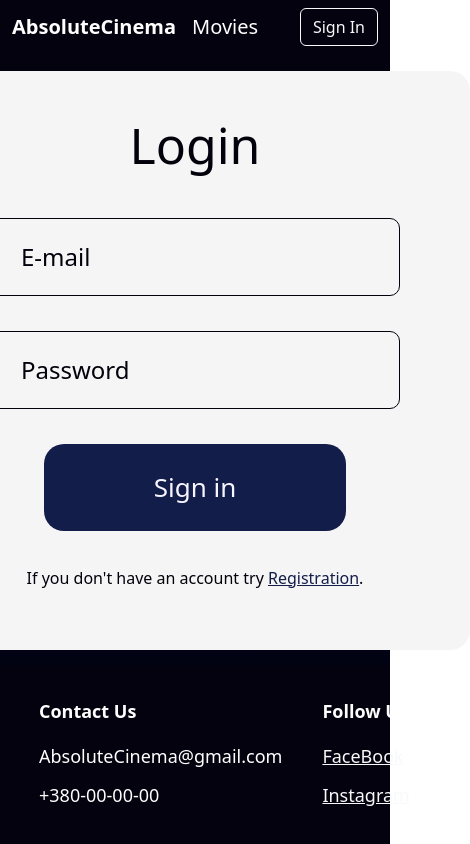
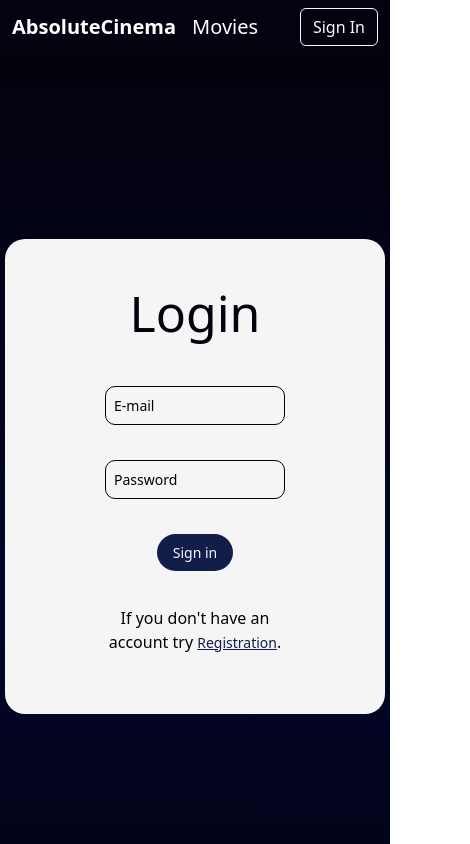
Before and after one commit to Farus256/AbsoluteCinema_Frontend, a React (Vite) app: page /signin in a window 390 px wide. Shown: the top 844 px of the page, 470 px wide, since content can reach past the window. Built offline with nearby package versions, Linux system fonts and the light colour scheme.

Commit message:
add responsiveness to styles

```diff
--- a/package.json
+++ b/package.json
@@ -15,7 +15,7 @@
     "react": "^18.3.1",
     "react-dom": "^18.3.1",
     "react-router-dom": "^7.1.3",
-    "swiper": "^11.2.1"
+    "swiper": "^11.2.3"
   },
   "devDependencies": {
     "@eslint/js": "^9.17.0",
@@ -27,6 +27,6 @@
     "eslint-plugin-react-hooks": "^5.0.0",
     "eslint-plugin-react-refresh": "^0.4.16",
     "globals": "^15.14.0",
-    "vite": "^6.0.5"
+    "vite": "^6.1.0"
   }
 }
--- a/src/components/MoviePageComponents/MovieInfo/MovieInfo.module.css
+++ b/src/components/MoviePageComponents/MovieInfo/MovieInfo.module.css
@@ -5,8 +5,37 @@
 }
 
 .description {
-    font-size: 20px;
+    flex: 1;
+    font-size: 18px;
     display: flex;
     flex-direction: column;
     gap: 6px;
+    max-width: 800px;
+    word-wrap: break-word;
+    overflow-wrap: break-word;
+    white-space: normal;
+    padding: 20px;
 }
+
+.description span {
+    display: block;
+    text-overflow: ellipsis;
+    overflow: hidden;
+    max-width: 100%;
+    white-space: normal;
+    word-break: break-word;
+}
+
+
+@media (max-width: 768px) {
+    .img {
+        width: 100%;
+        height: auto;
+    }
+
+    .description {
+        font-size: 16px;
+        max-width: 100%;
+        padding: 10px;
+    }
+}
--- a/src/components/MoviePageComponents/SessionSchedule/SessionSchedule.module.css
+++ b/src/components/MoviePageComponents/SessionSchedule/SessionSchedule.module.css
@@ -6,6 +6,8 @@
     overflow: hidden;
     color: var(--text-color-1);
     text-align: center;
+    max-width: 600px;
+    margin: 0 auto;
 }
 
 .schedule_date,
@@ -25,7 +27,7 @@
 }
 
 .session_time{
-    font-size: 36px;
+    font-size: 24px;
     display: inline-block;
     background-color: var(--time-color);
     padding: 2px 40px;
@@ -44,3 +46,14 @@
     width: 100%;
     padding: 4px 0;
 }
+
+@media (max-width: 600px) {
+    .sessions_container {
+        grid-template-columns: 1fr;
+    }
+
+    .session_time {
+        font-size: 20px;
+        padding: 8px 16px;
+    }
+}
--- a/src/components/SharedComponents/Button/Button.module.css
+++ b/src/components/SharedComponents/Button/Button.module.css
@@ -10,3 +10,17 @@
     width: auto;
     flex-shrink: 0;
 }
+
+@media (max-width: 1024px) {
+    .btn {
+        padding: 10px 18px;
+        font-size: 14px;
+    }
+}
+
+@media (max-width: 480px) {
+    .btn {
+        padding: 8px 16px;
+        font-size: 14px;
+    }
+}
--- a/src/components/SharedComponents/Input/Input.module.css
+++ b/src/components/SharedComponents/Input/Input.module.css
@@ -13,3 +13,17 @@
     color: #03010B;
     font-weight: 300;
 }
+
+@media (max-width: 1024px) {
+    .input {
+        padding: 10px;
+        font-size: 14px;
+    }
+}
+
+@media (max-width: 480px) {
+    .input {
+        padding: 8px;
+        font-size: 14px;
+    }
+}
--- a/src/layout/stylemodules/Footer.module.css
+++ b/src/layout/stylemodules/Footer.module.css
@@ -4,3 +4,11 @@ footer {
     display: flex;
     gap: 40px;
 }
+
+@media (max-width: 768px) {
+    footer {
+        flex-direction: column;
+        text-align: center;
+        gap: 20px;
+    }
+}
--- a/src/layout/stylemodules/Header.module.css
+++ b/src/layout/stylemodules/Header.module.css
@@ -2,3 +2,18 @@
     background-color: #04020E;
     flex: 0;
 }
+
+
+@media (max-width: 600px) {
+    .container-fluid {
+        flex-direction: column;
+        align-items: center;
+        text-align: center;
+        gap: 15px;
+    }
+
+    .btn {
+        width: 100%;
+        max-width: 200px;
+    }
+}
--- a/src/pages/Common/MoviePage/styles/MoviePage.module.css
+++ b/src/pages/Common/MoviePage/styles/MoviePage.module.css
@@ -1,7 +1,46 @@
+.wrapper {
+    max-width: 1200px;
+    margin: 0 auto;
+    padding: 20px;
+    display: flex;
+    flex-direction: column;
+    gap: 20px;
+  }
+
 .movieinfo{
-    display: grid;
+    display: flex;
+    justify-content: space-between;
+    align-items: flex-start;
+    gap: 20px;
     color: black;
-    grid-template-columns: repeat(3, minmax(200px,1fr)); /* Creates three equal columns */
-    gap: 35px; /* Sets the gap between columns */
+    grid-template-columns: repeat(3, minmax(200px,1fr));
     align-items: start;
 }
+
+
+  .movieinfo > :first-child {
+    flex: 2;
+    min-width: 300px;
+  }
+
+
+  .movie-trailer {
+    width: 100%;
+    text-align: center;
+  }
+
+  @media (max-width: 1024px) {
+    .movieinfo {
+      flex-direction: column;
+      align-items: center;
+    }
+
+    .movieinfo > * {
+      width: 100%;
+      text-align: center;
+    }
+
+    .movie-trailer {
+      margin-top: 20px;
+    }
+  }
--- a/src/pages/Common/MoviesPage/styles/MoviesPage.module.css
+++ b/src/pages/Common/MoviesPage/styles/MoviesPage.module.css
@@ -15,3 +15,24 @@
 .movies_header{
     color: black;
 }
+
+@media (max-width: 1024px) {
+    .movies_wrapper {
+        flex-direction: column;
+        align-items: center;
+    }
+
+    .movies_wrapper > div {
+        width: 100%;
+    }
+
+    .movies_filter {
+        margin-top: 20px;
+    }
+}
+
+@media (max-width: 768px) {
+    .movies_wrapper {
+        gap: 10px;
+    }
+}
--- a/src/pages/Common/SignInPage/styles/SignInPage.module.css
+++ b/src/pages/Common/SignInPage/styles/SignInPage.module.css
@@ -4,8 +4,50 @@
     display:flex;
     align-items: center;
     justify-content: center;
+    padding: 20px;
+    box-sizing: border-box;
+    min-height: 100vh;
 }
 
 .registrantion_link{
     color: #131D49;
+    text-align: center;
+    font-size: 14px;
 }
+
+@media (max-width: 1024px) {
+    .wrapper {
+        flex-direction: column;
+        align-items: center;
+        padding: 10px;
+    }
+
+    .wrapper > * {
+        width: 100%;
+        text-align: center;
+    }
+
+    input, button {
+        width: 100%;
+        margin: 10px 0;
+    }
+
+    button {
+        padding: 12px;
+    }
+}
+
+@media (max-width: 480px) {
+    .wrapper {
+        padding: 5px;
+    }
+
+    input, button {
+        width: 100%;
+        margin: 10px 0;
+    }
+
+    button {
+        padding: 12px;
+    }
+}
--- a/src/pages/Common/SignUpPage/styles/SignUpPage.module.css
+++ b/src/pages/Common/SignUpPage/styles/SignUpPage.module.css
@@ -4,4 +4,45 @@
     display:flex;
     align-items: center;
     justify-content: center;
+    padding: 20px;
+    box-sizing: border-box;
+    min-height: 100vh;
+    width: 100%;
 }
+
+@media (max-width: 1024px) {
+    .wrapper {
+        flex-direction: column;
+        align-items: center;
+        padding: 10px;
+    }
+
+    .wrapper > * {
+        width: 100%;
+        text-align: center;
+    }
+
+    input, button {
+        width: 100%;
+        margin: 10px 0;
+    }
+
+    button {
+        padding: 12px;
+    }
+}
+
+@media (max-width: 480px) {
+    .wrapper {
+        padding: 5px;
+    }
+
+    input, button {
+        width: 100%;
+        margin: 10px 0;
+    }
+
+    button {
+        padding: 12px;
+    }
+}
```
Also changed, not shown: src/components/HomePageComponents/Slider/Slider.module.css (line endings or trailing spaces), 1 other file (tests, documents, lock files or other folders).
